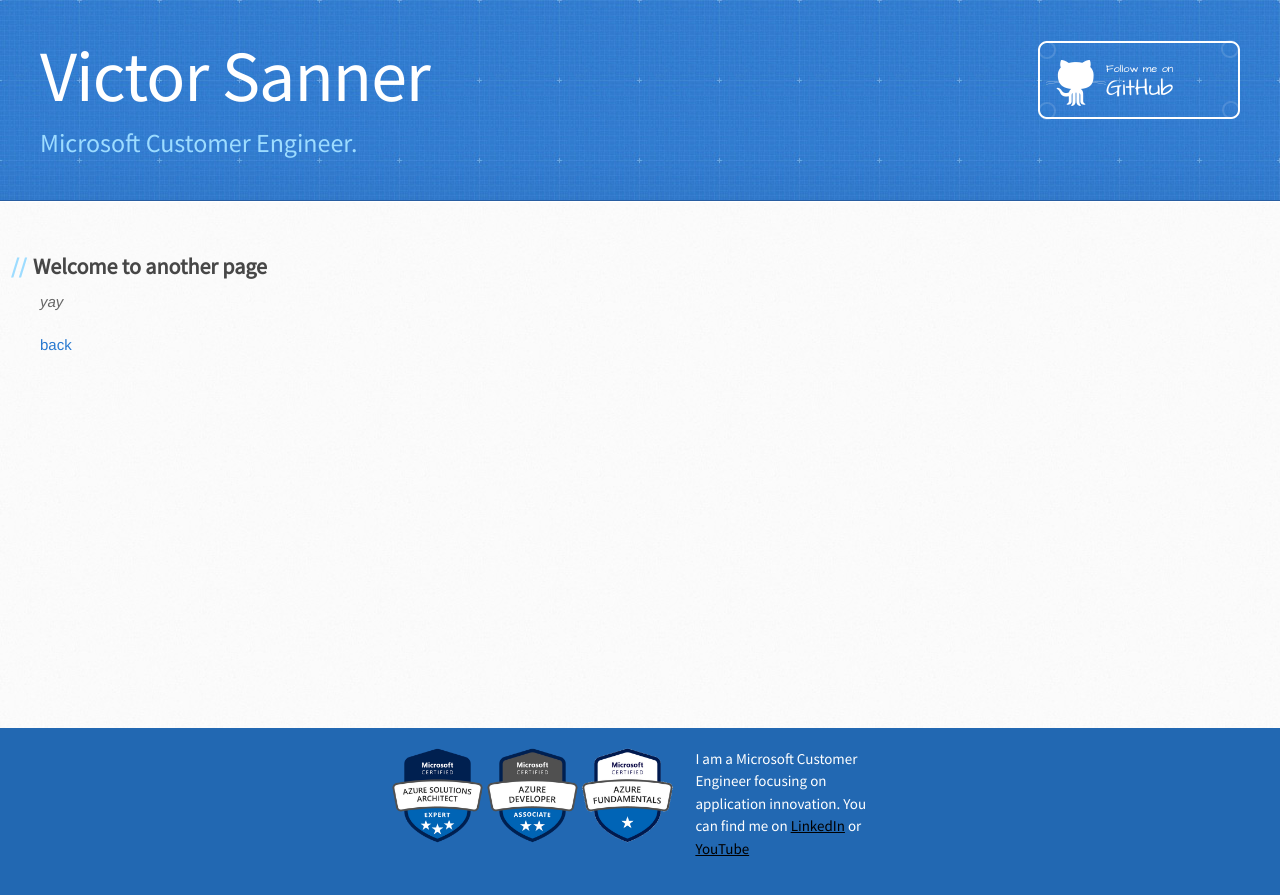
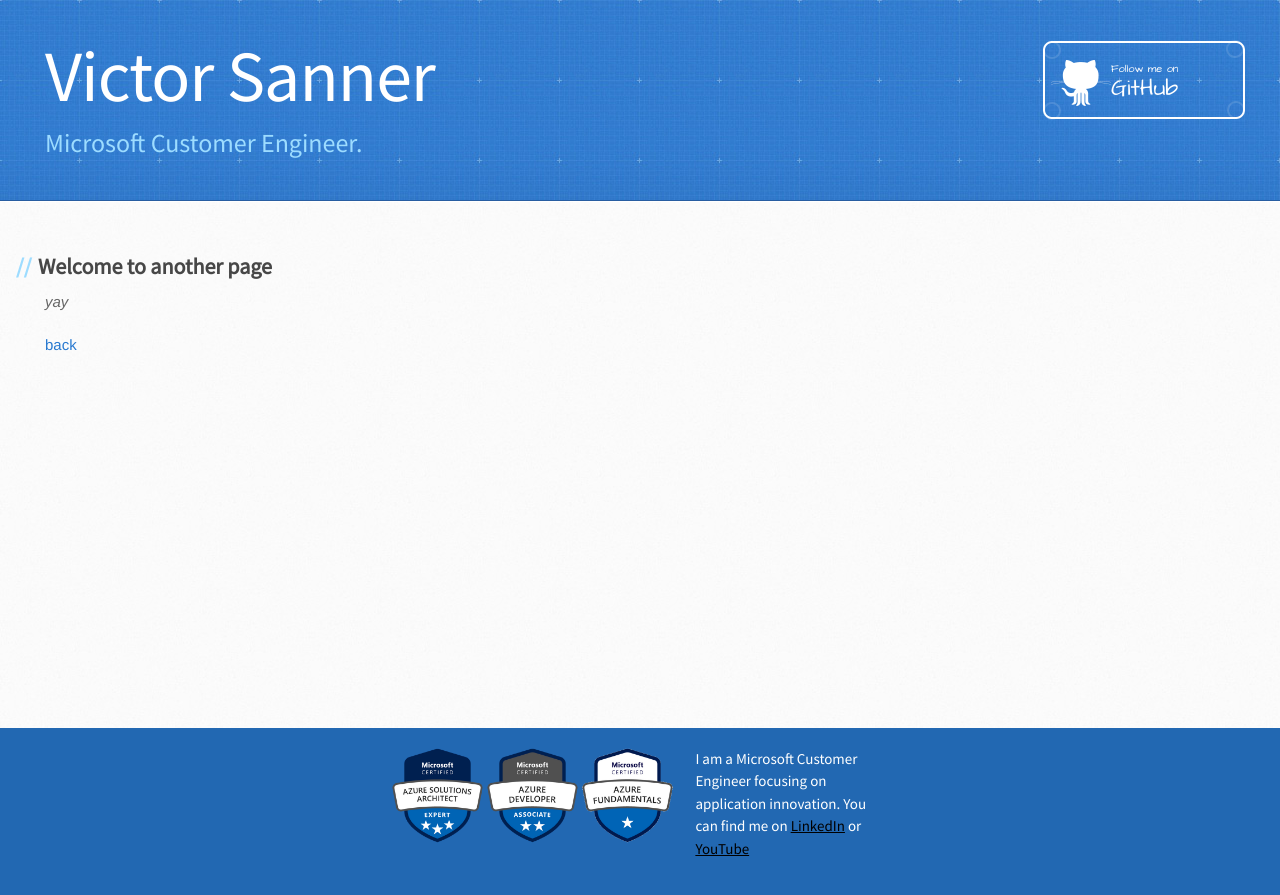
Before and after one commit to drmanhatin/drmanhatin.github.io, a Jekyll site: the page built from another-page.md, in a window 1280 px wide. Shown: the top 895 px of the page. Built offline with Jekyll 4.4.1, drawn with Linux system fonts in a browser that asks for light colours; our own code applies the rules of GitHub Pages for plain Markdown files.

Commit message:
Update style.scss

```diff
--- a/assets/css/style.scss
+++ b/assets/css/style.scss
@@ -14,6 +14,15 @@ width: 1200px;
 
 }
 
+header .inner {
+
+    padding-left: 10px;
+
+}
+
+#content-wrapper {
+   padding-left: 10px;
+}
 
 figcaption {
     font-size: 11px;
```
